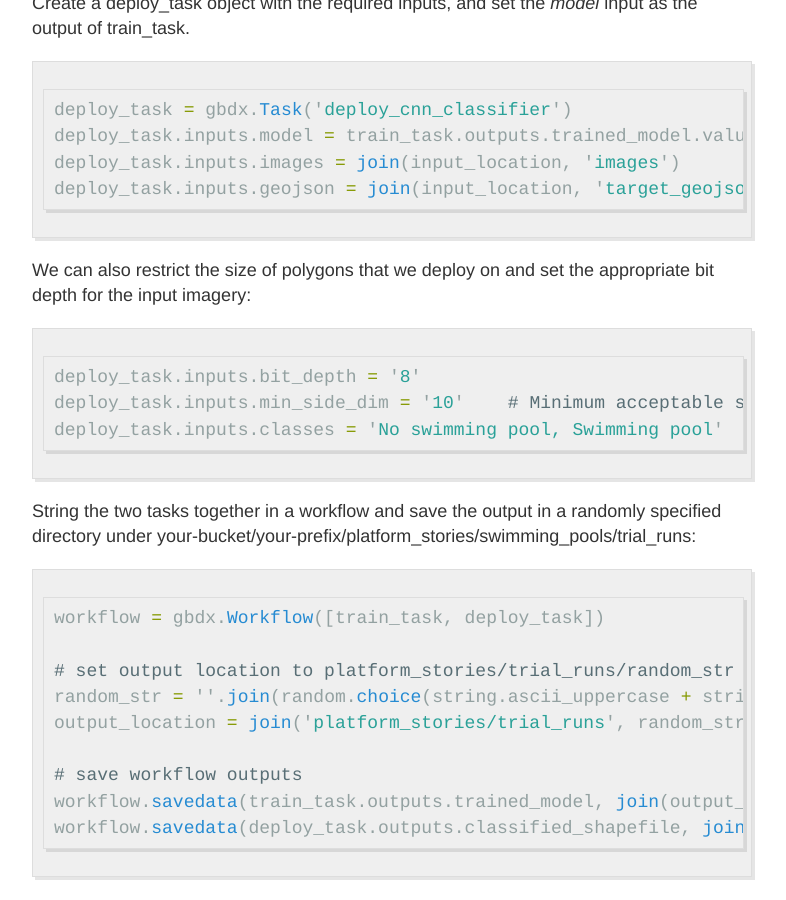
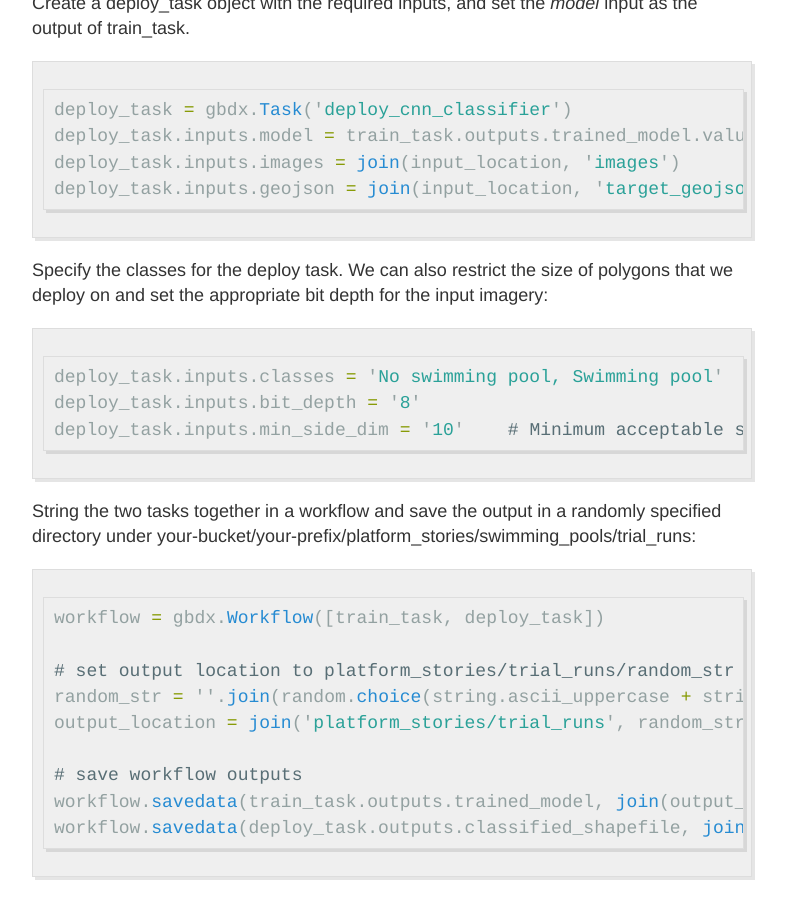
Before and after one commit to neoocm/PlatformStories.github.io, a Jekyll site: the page built from _posts/2016-9-8-swimming-pools.md, in a window 1280 px wide and 900 px high, scrolled down 6449 px. Shown: the whole window, without its empty margins (248-1034 px from the left). Built offline with Jekyll 4.4.1, drawn with Linux system fonts in a browser that asks for light colours; some of the changed lines change nothing that is shown; some of the changed text lies outside the part shown.

Commit message:
changed classified_shapefile to classified_geojson wherever I could

````diff
--- a/_posts/2016-9-8-swimming-pools.md
+++ b/_posts/2016-9-8-swimming-pools.md
@@ -141,12 +141,12 @@
 deploy_task.inputs.geojson = join(input_location, 'target_geojson')
 ```
 
-We can also restrict the size of polygons that we deploy on and set the appropriate bit depth for the input imagery:
+Specify the classes for the deploy task. We can also restrict the size of polygons that we deploy on and set the appropriate bit depth for the input imagery:
 
 ```python
+deploy_task.inputs.classes = 'No swimming pool, Swimming pool'
 deploy_task.inputs.bit_depth = '8'
 deploy_task.inputs.min_side_dim = '10'    # Minimum acceptable side dimension for a polygon
-deploy_task.inputs.classes = 'No swimming pool, Swimming pool'
 ```
 
 String the two tasks together in a workflow and save the output in a randomly specified
@@ -161,7 +161,7 @@
 
 # save workflow outputs
 workflow.savedata(train_task.outputs.trained_model, join(output_location, 'trained_model'))
-workflow.savedata(deploy_task.outputs.classified_shapefile, join(output_location, 'classified_shapefile'))
+workflow.savedata(deploy_task.outputs.classified_shapefile, join(output_location, 'classified_geojson'))
 ```
 
 Execute the workflow:
@@ -194,10 +194,10 @@
 gbdx.s3.download(join(output_location, 'trained_model/model_weights/round_1/'), 'trained_model/model_weights/round_1/')
 gbdx.s3.download(join(output_location, 'trained_model/model_weights/round_2/'), 'trained_model/model_weights/round_2/')
 
-! mkdir classified_shapefile
+! mkdir classified_geojson
 
 # deploy_cnn_classifier sample output
-gbdx.s3.download(join(output_location, 'classified_shapefile'), 'classified_shapefile')
+gbdx.s3.download(join(output_location, 'classified_geojson'), 'classified_geojson')
 ```
 
 ## Visualizing the Results
````
